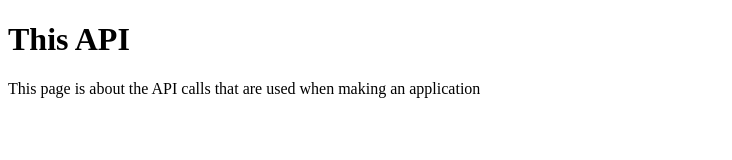
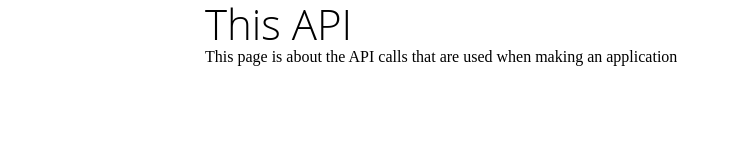
Before and after one commit to rylans/web-designs, a plain HTML site: page technical-documentation/index.html in a window 1280 px wide. Shown: the whole page, without its empty margins (0-732 px from the left). Drawn offline with Linux system fonts and the light colour scheme.

Commit message:
Add header css and container

```diff
--- /dev/null
+++ b/technical-documentation/css/style.css
@@ -0,0 +1,31 @@
+* {
+  padding: 0;
+  margin: 0;
+  box-sizing: border-box;
+}
+
+main {
+  margin-bottom: 50px;
+  position: relative;
+}
+
+h1, h2, h3, h4, h5, h6 {
+  font-family: "Open Sans", Arial, "Lucida Grande", sans-serif;
+  font-weight: 600;
+  color: #000;
+}
+
+h1, h2 {
+  font-weight: 300;
+}
+
+h1 {
+  font-size: 2.625em;
+  line-height: 1.143em;
+}
+
+#container {
+  max-width: 870px;
+  margin: auto;
+  width: 90%;
+}
--- a/technical-documentation/index.html
+++ b/technical-documentation/index.html
@@ -6,6 +6,8 @@
     <meta http-equiv="cleartype" content="on">
 
     <title>Technical Documentation</title>
+
+    <link href="css/style.css" rel="stylesheet" type="text/css">
   </head>
 
   <body>
```
